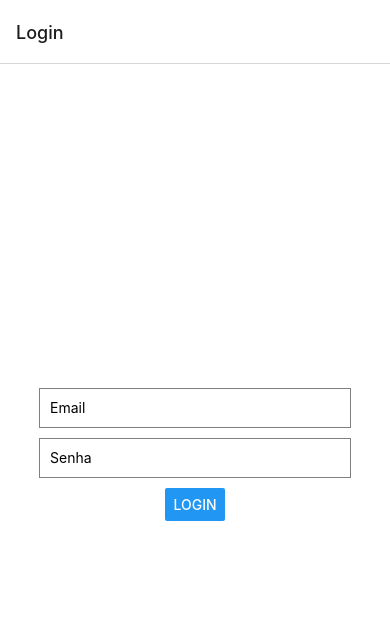
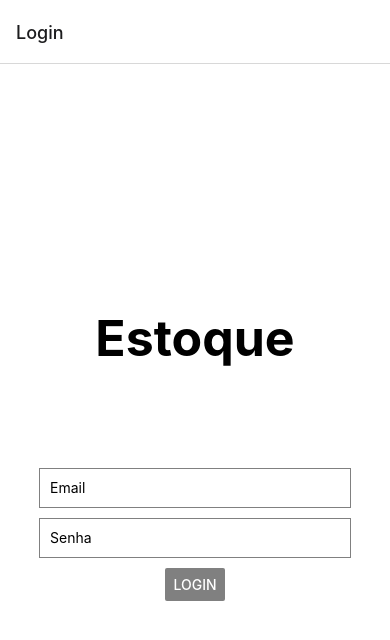
Before and after one commit to lu-fragoso/Estoque-Front, a React Native app in the folder Estoque/: screen /Login in a window 390 px wide. Shown: the top 640 px of the page. Built offline with nearby package versions, Linux system fonts and the light colour scheme.

Commit message:
Corrigir estilos e layout na tela de login

```diff
--- a/Estoque/view/login/login.js
+++ b/Estoque/view/login/login.js
@@ -1,5 +1,5 @@
 import React, { useState } from 'react';
-import { Button, TextInput, View, Alert, StyleSheet } from 'react-native';
+import { Button, TextInput, View, Alert, StyleSheet, Text } from 'react-native';
 import axios from 'axios';
 
 const Login = ({ navigation }) => {
@@ -11,7 +11,11 @@ const Login = ({ navigation }) => {
       .then(response => {
        // console.log('Login:', response.data.user.nome);
         Alert.alert('Login bem-sucedido', `Bem-vindo, ${response.data.user.nome}`);
+        if(response.data.user.email === "admin@admin.br"){
+          navigation.navigate('ListaAdm',{usuario: response.data.user});
+        }else{
         navigation.navigate('Lista',{usuario: response.data.user});
+      }
       })
       .catch((error) => {
         console.error('Erro:', error);
@@ -21,6 +25,7 @@ const Login = ({ navigation }) => {
 
   return (
     <View style={styles.container}>
+      <Text style={styles.logo}>Estoque</Text>
       <TextInput
         value={email}
         onChangeText={setEmail}
@@ -37,6 +42,7 @@ const Login = ({ navigation }) => {
       <Button
         title="Login"
         onPress={handleLogin}
+        color='gray'
       />
     </View>
   );
@@ -62,6 +68,11 @@ const styles = StyleSheet.create({
       height: 200,
       marginBottom: 10,
     },
+    logo: {
+      fontSize: 50,
+      fontWeight: 'bold',
+      marginBottom: 100,
+    },
   });
 
 export default Login;
```
